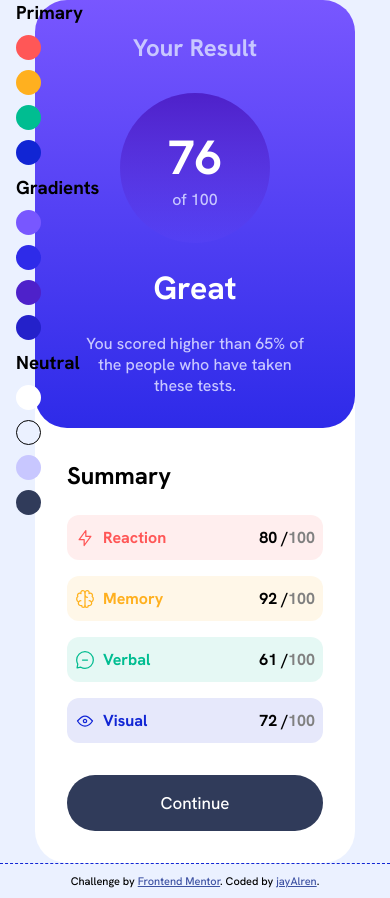
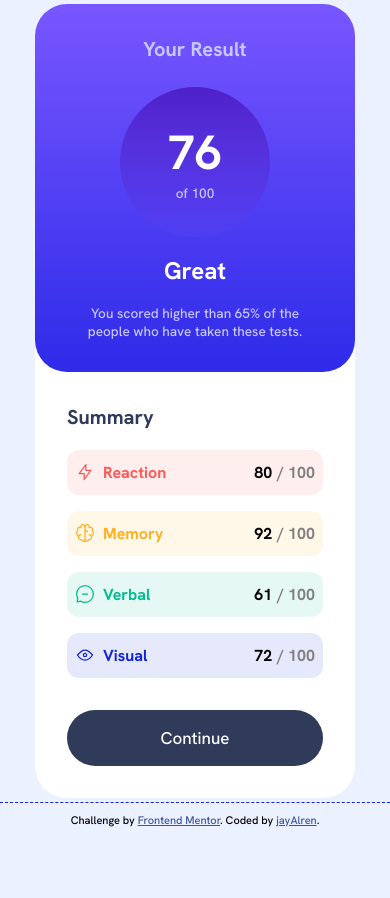
Before and after one commit to jayAlren/results-summary-component-main, a plain HTML site: page index.html in a window 390 px wide. After the commit the page ends 844 px from the top, so only its background shows below. Drawn offline with Linux system fonts and the light colour scheme.

Commit message:
finish responsive

```diff
--- a/index.html
+++ b/index.html
@@ -53,28 +53,28 @@
                 <img src="./assets/images/icon-reaction.svg" />
                 <h4>Reaction</h4>
                 <div class="float-right">
-                  80 / <span class="float-right-100">100</span>
+                  80 <span class="float-right-100">/ 100</span>
                 </div>
               </div>
               <div class="contain-summary-info-items">
                 <img src="./assets/images/icon-memory.svg" />
                 <h4>Memory</h4>
                 <div class="float-right">
-                  92 / <span class="float-right-100">100</span>
+                  92 <span class="float-right-100">/ 100</span>
                 </div>
               </div>
               <div class="contain-summary-info-items">
                 <img src="./assets/images/icon-verbal.svg" />
                 <h4>Verbal</h4>
                 <div class="float-right">
-                  61 / <span class="float-right-100">100</span>
+                  61 <span class="float-right-100">/ 100</span>
                 </div>
               </div>
               <div class="contain-summary-info-items">
                 <img src="./assets/images/icon-visual.svg" />
                 <h4>Visual</h4>
                 <div class="float-right">
-                  72 / <span class="float-right-100">100</span>
+                  72 <span class="float-right-100">/ 100</span>
                 </div>
               </div>
             </div>
--- a/styles.css
+++ b/styles.css
@@ -266,6 +266,7 @@ main {
 
 .float-right .float-right-100 {
 	color: gray;
+	padding: 0 0 0 5px;
 }
 
 .contain-summary-button {
@@ -281,7 +282,7 @@ main {
 }
 
 .contain-summary-button:hover {
-	background: linear-gradient(to bottom, hsla(256, 72%, 46%, 1), hsla(252, 100%, 67%, 1));
+	background: linear-gradient(to bottom, hsla(256, 72%, 46%, 1), hsla(241, 72%, 46%, 1));
 	cursor: pointer;
 }
 
@@ -303,4 +304,25 @@ footer a {
 		height: auto;
 		width: 320px;
 	}
+
+	.contain-result-info h2 {
+		font-size: 1.25em;
+	}
+
+	.contain-result-info-name h1 {
+		font-size: 1.5em;
+	}
+
+	.contain-result-info p {
+		font-size: .85em;
+	}
+
+	.contain-summary-info h2 {
+		font-size: 1.25em;
+		color: hsl(224, 30%, 27%);
+	}
+
+	.palette {
+		display: none;
+	}
 }
```
